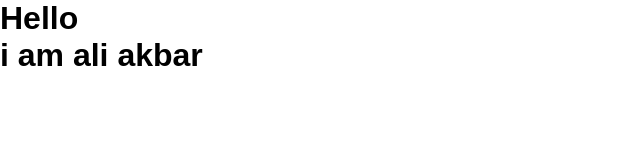
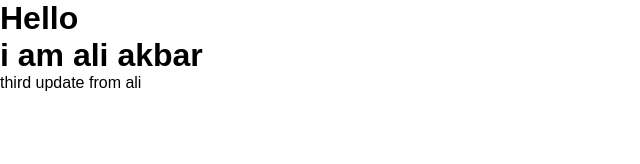
Before and after one commit to KhanAnupamShafi/Foodiebay-Multivendor, a React (Create React App) app: page / in a window 1280 px wide. Shown: the top 164 px of the page, without its empty margins (0-640 px from the left). Built offline with nearby package versions, Linux system fonts and the light colour scheme.

Commit message:
third update from aliakbar

```diff
--- a/src/App.js
+++ b/src/App.js
@@ -5,6 +5,7 @@ function App() {
     <div className="App">
       <h1>Hello</h1>
       <h1>i am ali akbar</h1>
+      <p>third update from ali</p>
     </div>
   );
 }
```
